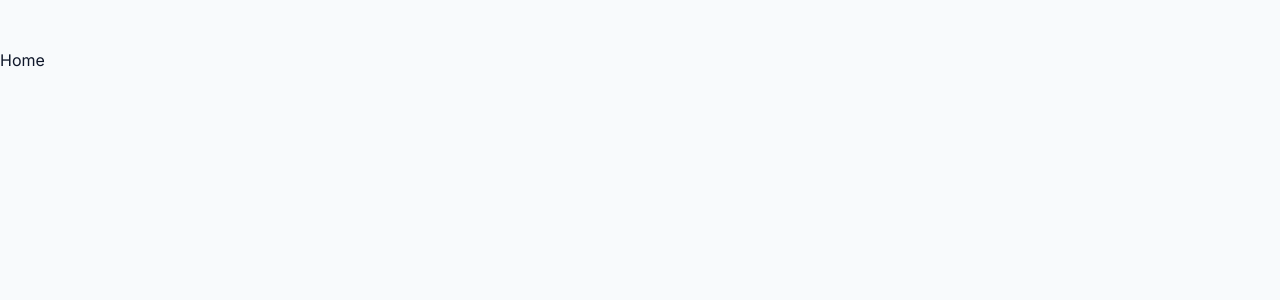
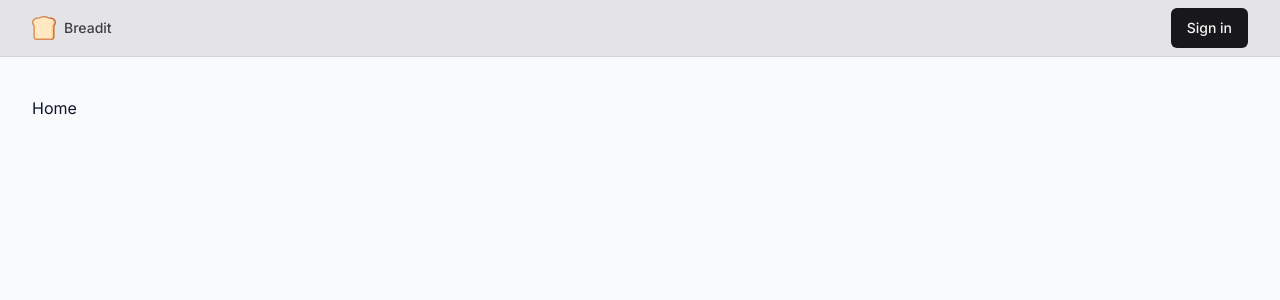
Before and after one commit to stalugaexpert/BredIT, a Next.js app: page / in a window 1280 px wide. Shown: the top 300 px of the page. Built offline with nearby package versions, Linux system fonts and the light colour scheme.

Commit message:
Created sample navbar component.

```diff
--- a/src/app/layout.tsx
+++ b/src/app/layout.tsx
@@ -1,3 +1,4 @@
+import Navbar from '@/components/Navbar'
 import { cn } from '@/lib/utils'
 import '@/styles/globals.css'
 import { Inter } from 'next/font/google'
@@ -23,7 +24,11 @@
       )}
     >
       <body className="min-h-screen pt-12 bg-slate-50 antialiased">
-        {children}
+        <Navbar />
+
+        <div className="container max-w-7xl mx-auto h-full pt-12">
+          {children}
+        </div>
       </body>
     </html>
   )
--- /dev/null
+++ b/src/components/Icons.tsx
@@ -0,0 +1,85 @@
+import { LucideProps, MessageSquare, User } from 'lucide-react'
+
+export const Icons = {
+  user: User,
+  logo: (props: LucideProps) => (
+    <svg
+      {...props}
+      viewBox="0 0 497 497"
+    >
+      <g>
+        <path
+          d="m392 30c-71.75 0-71.75-30-143.5-30l128.5 497h30c33.137 0 60-26.863 60-60v-228.526c18.555-18.938 30-44.867 30-73.474 0-57.99-47.01-105-105-105z"
+          fill="#c87044"
+        />
+        <path
+          d="m437 437-45-377c-41.895 0-63.904-18.405-83.322-34.644-16.942-14.167-30.323-25.356-60.178-25.356-71.75 0-71.75 30-143.5 30-57.99 0-105 47.01-105 105 0 28.607 11.445 54.537 30 73.474v228.526c0 33.137 26.863 60 60 60h287c33.137 0 60-26.863 60-60z"
+          fill="#db905a"
+        />
+        <path
+          d="m392 60-15 407h30c16.542 0 30-13.458 30-30v-228.526c0-7.851 3.077-15.388 8.571-20.996 13.819-14.103 21.429-32.74 21.429-52.478 0-41.355-33.645-75-75-75z"
+          fill="#ffd185"
+        />
+        <path
+          d="m407 437v-228.526c0-15.796 6.088-30.708 17.143-41.991 8.291-8.462 12.857-19.643 12.857-31.483 0-41.355-20.187-75-45-75-41.895 0-63.904-9.203-83.322-17.322-16.942-7.083-30.323-12.678-60.178-12.678-29.856 0-43.236 5.595-60.177 12.678-19.419 8.119-41.429 17.322-83.323 17.322-41.355 0-75 33.645-75 75 0 19.738 7.61 38.375 21.429 52.479 5.494 5.607 8.571 13.145 8.571 20.995v228.526c0 16.542 13.458 30 30 30h287c16.542 0 30-13.458 30-30z"
+          fill="#ffe8c2"
+        />
+        <g fill="#ffd185">
+          <circle
+            cx="392"
+            cy="135"
+            r="7.5"
+          />
+          <circle
+            cx="362"
+            cy="165"
+            r="7.5"
+          />
+          <circle
+            cx="105"
+            cy="377"
+            r="7.5"
+          />
+          <circle
+            cx="135"
+            cy="407"
+            r="7.5"
+          />
+          <circle
+            cx="105"
+            cy="135"
+            r="7.5"
+          />
+        </g>
+      </g>
+    </svg>
+  ),
+  google: (props: LucideProps) => (
+    <svg
+      {...props}
+      viewBox="0 0 24 24"
+    >
+      <path
+        d="M22.56 12.25c0-.78-.07-1.53-.2-2.25H12v4.26h5.92c-.26 1.37-1.04 2.53-2.21 3.31v2.77h3.57c2.08-1.92 3.28-4.74 3.28-8.09z"
+        fill="#4285F4"
+      />
+      <path
+        d="M12 23c2.97 0 5.46-.98 7.28-2.66l-3.57-2.77c-.98.66-2.23 1.06-3.71 1.06-2.86 0-5.29-1.93-6.16-4.53H2.18v2.84C3.99 20.53 7.7 23 12 23z"
+        fill="#34A853"
+      />
+      <path
+        d="M5.84 14.09c-.22-.66-.35-1.36-.35-2.09s.13-1.43.35-2.09V7.07H2.18C1.43 8.55 1 10.22 1 12s.43 3.45 1.18 4.93l2.85-2.22.81-.62z"
+        fill="#FBBC05"
+      />
+      <path
+        d="M12 5.38c1.62 0 3.06.56 4.21 1.64l3.15-3.15C17.45 2.09 14.97 1 12 1 7.7 1 3.99 3.47 2.18 7.07l3.66 2.84c.87-2.6 3.3-4.53 6.16-4.53z"
+        fill="#EA4335"
+      />
+      <path
+        d="M1 1h22v22H1z"
+        fill="none"
+      />
+    </svg>
+  ),
+  commentReply: MessageSquare,
+}
--- /dev/null
+++ b/src/components/Navbar.tsx
@@ -0,0 +1,30 @@
+import Link from 'next/link'
+import { Icons } from './Icons'
+import { buttonVariants } from './ui/Button'
+
+const Navbar = () => {
+  return (
+    <div className="fixed top-0 inset-x-0 h-fit bg-zinc-200 border-b border-zinc-300 z-[10] py-2">
+      <div className="container max-w-7xl h-full mx-auto flex items-center justify-between gap-2">
+        <Link
+          href="/"
+          className="flex gap-2 items-center"
+        >
+          <Icons.logo className="h-8 w-8 sm:h-6 sm:w-6" />
+          <p className="hidden text-zinc-700 text-sm font-medium md:block">
+            Breadit
+          </p>
+        </Link>
+        {/* Search bar */}
+        <Link
+          href="/sign-in"
+          className={buttonVariants()}
+        >
+          Sign in
+        </Link>
+      </div>
+    </div>
+  )
+}
+
+export default Navbar
```
